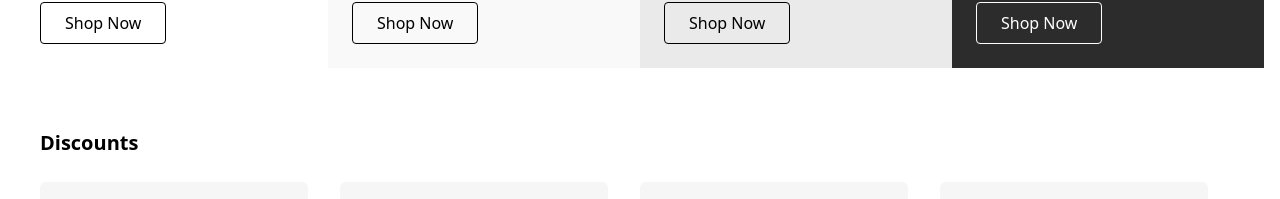
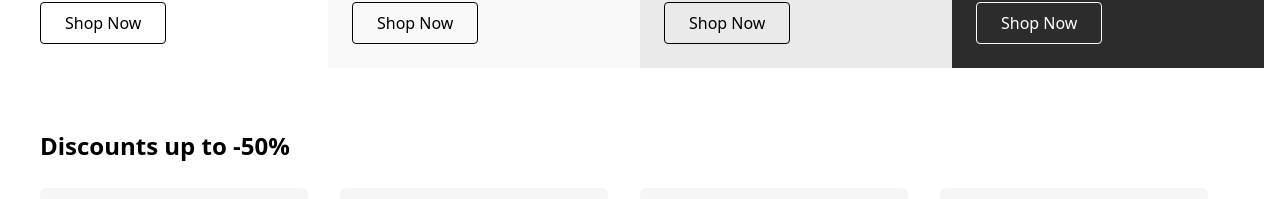
Before and after one commit to AzZaya0/mero_pasal, a Next.js app: page / in a window 1280 px wide. Shown: the part 3457-3656 px from the top of the page. Built offline with nearby package versions, Linux system fonts and the light colour scheme.

Commit message:
discount section modifiec

```diff
--- a/src/app/widgets/discounts.jsx
+++ b/src/app/widgets/discounts.jsx
@@ -35,13 +35,12 @@ function Discounts() {
       image: airpod,
       isFavorite: true,
     },
-
   ];
 
   return (
     <section classname="w-full bg-gray-100 ">
       <div className="w-[1200px] mx-auto justify-start flex flex-col gap-6 pb-10">
-        <h1 className="font-semibold text-[20px]">Discounts</h1>
+        <h1 className="font-semibold text-[24px]">Discounts up to -50%</h1>
         <div className="flex gap-[32px] ">
           {products.map((item) => {
             return (
```
